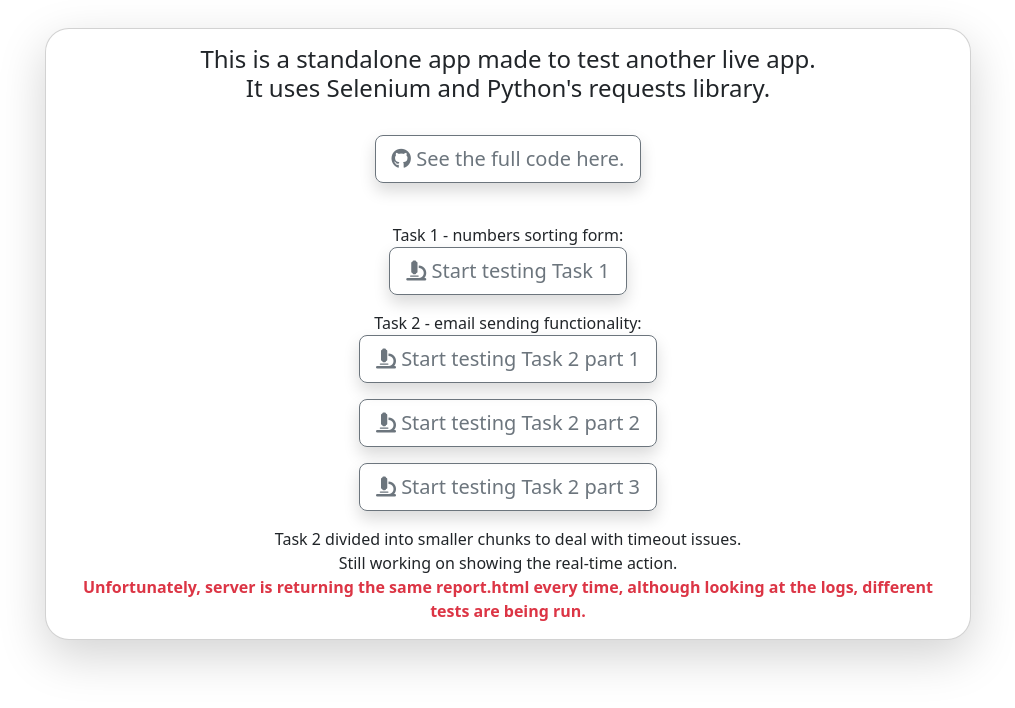
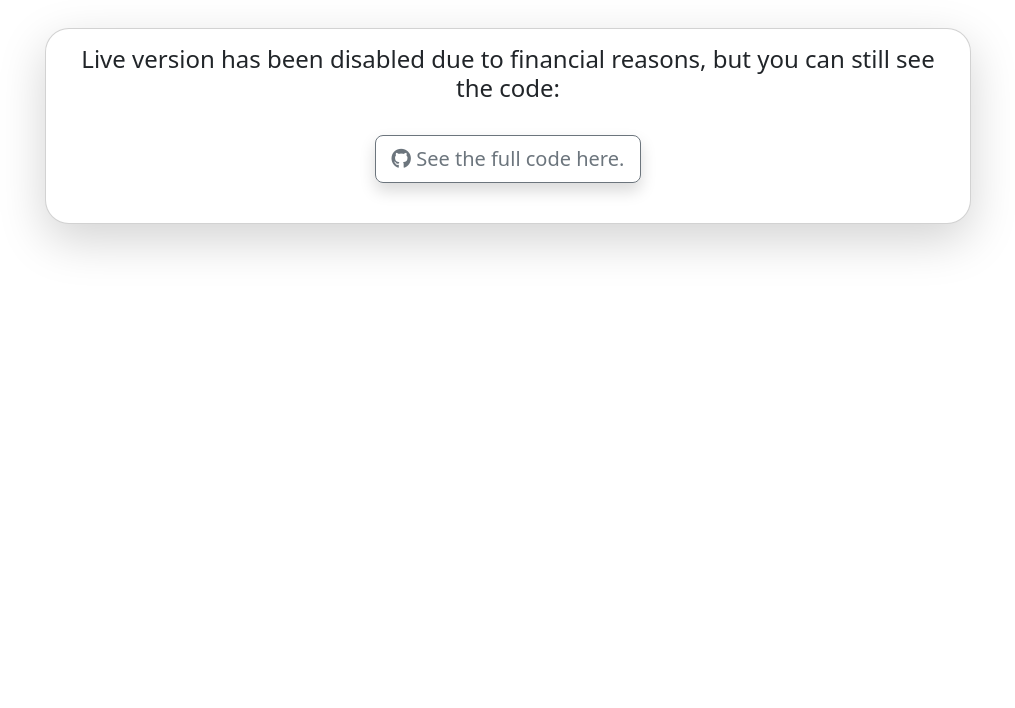
Before and after one commit to Marcin-Fraszczak/pytest-selenium-tests, a Django app: page / in a window 1280 px wide. Shown: the top 708 px of the page, without its empty margins (132-1147 px from the left). Run offline with Django 4.2, Linux system fonts and the light colour scheme; some libraries are stand-ins or nearby versions.

Commit message:
no_service version

```diff
--- a/_config/settings.py
+++ b/_config/settings.py
@@ -26,7 +26,7 @@ BASE_DIR = Path(__file__).resolve().parent.parent
 SECRET_KEY = os.getenv('SECRET_KEY', 'django-insecure--*q02-gq@fb-h+94-bn(iu5so$8i2x=$q+-@=%q#!b2*ti_9@m')
 
 # SECURITY WARNING: don't run with debug turned on in production!
-DEBUG = True
+DEBUG = False
 
 ALLOWED_HOSTS = [os.getenv('ALLOWED_HOSTS'), '*']
 
--- a/reports/urls.py
+++ b/reports/urls.py
@@ -5,6 +5,6 @@ app_name = 'reports'
 
 urlpatterns = [
 	path('', views.HomeView.as_view(), name='home'),
-	path('report/', views.ReportView.as_view(), name='report'),
-	path('result/', views.ResultView.as_view(), name='result'),
+	# path('report/', views.ReportView.as_view(), name='report'),
+	# path('result/', views.ResultView.as_view(), name='result'),
 ]
--- a/templates/reports/home.html
+++ b/templates/reports/home.html
@@ -4,7 +4,7 @@
 
 {% block content %}
 <h4>
-    This is a standalone app made to test another live app. <br> It uses Selenium and Python's requests library.
+    Live version has been disabled due to financial reasons, but you can still see the code:
 </h4>
 <a href="https://github.com/Marcin-Fraszczak/pytest-selenium-tests/tree/django_app"
    class="btn btn-outline-secondary btn-lg m-4 shadow">
@@ -12,40 +12,4 @@
     See the full code here.
 </a>
 
-<div class="mt-3">Task 1 - numbers sorting form:</div>
-<a href="{% url 'reports:report' %}?task1=True"
-   class="btn btn-outline-secondary btn-lg shadow">
-    <i class="fa-solid fa-microscope"></i>
-    Start testing Task 1
-</a>
-
-<div class="mt-3">Task 2 - email sending functionality:</div>
-<div>
-    <a href="{% url 'reports:report' %}?task21=True"
-       class="btn btn-outline-secondary btn-lg shadow">
-        <i class="fa-solid fa-microscope"></i>
-        Start testing Task 2 part 1
-    </a>
-</div>
-<div>
-    <a href="{% url 'reports:report' %}?task22=True"
-       class="btn btn-outline-secondary btn-lg mt-3 shadow">
-        <i class="fa-solid fa-microscope"></i>
-        Start testing Task 2 part 2
-    </a>
-</div>
-<div>
-    <a href="{% url 'reports:report' %}?task23=True"
-       class="btn btn-outline-secondary btn-lg mt-3 shadow">
-        <i class="fa-solid fa-microscope"></i>
-        Start testing Task 2 part 3
-    </a>
-</div>
-<div class="mt-3">
-    <span>Task 2 divided into smaller chunks to deal with timeout issues.</span><br>
-    <span>Still working on showing the real-time action.</span><br>
-    <strong class="text-danger">Unfortunately, server is returning the same
-        report.html every time, although looking at
-        the logs, different tests are being run.</strong>
-</div>
 {% endblock content %}
```
Also changed, not shown: 1 other file.
